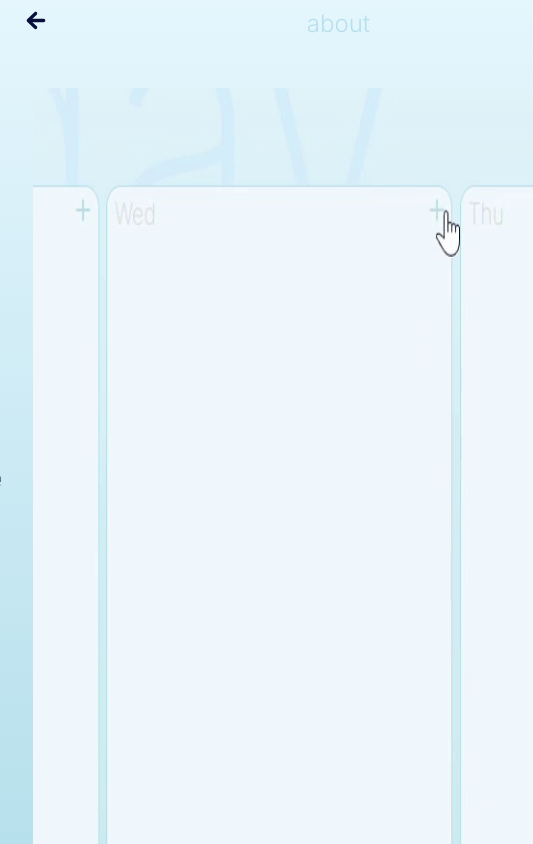
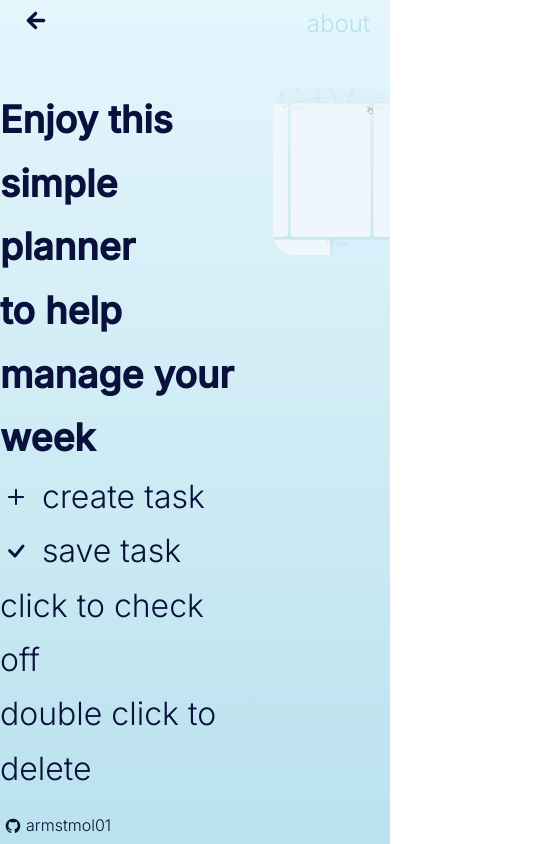
Before and after one commit to armstmol01/weekly-planner, a React (Create React App) app in the folder client/: page /about in a window 390 px wide. Shown: the top 844 px of the page, 533 px wide, since content can reach past the window. Built offline with nearby package versions, Linux system fonts and the light colour scheme; a web font is replaced by a local one.

Commit message:
responsiveness

```diff
--- a/client/src/App.css
+++ b/client/src/App.css
@@ -1,6 +1,8 @@
 body {
   width: 100vw;
-  height: 100vh;
+  min-height: 100vh;
+  max-height: fit-content;
+  background: linear-gradient(var(--color-bg), var(--color-light));
 }
 
 .nav {
--- a/client/src/components/about/About.css
+++ b/client/src/components/about/About.css
@@ -5,11 +5,13 @@
   font-family: 'Inter', sans-serif;
   font-weight: 300;
   color: var(--color-primary);
+  height: fit-content;
 }
 
 .direction__container {
   margin-top: 5rem;
   font-size: 2rem;
+  margin-bottom: 5rem;
 }
 
 .icon__container, .github-link {
@@ -33,6 +35,27 @@
 
 .demo {
   border-radius: 20px;
-  width: 500px;
+  width: 30%;
+  height: 30%;
   margin-top: 40px;
 }
+
+/* ===== MEDIA QUERIES (SMALL DEVICES) ===== */
+@media screen and (max-height: 850px) {
+  .demo {
+    height: 23%;
+    height: 23%;
+  }
+
+  .direction__container {
+    margin-top: 2.5rem;
+  }
+}
+
+/* ===== MEDIA QUERIES (SMALL DEVICES) ===== */
+@media screen and (max-height: 720px) {
+  .demo {
+    height: 22.5%;
+    width: 22.5%;
+  }
+}
--- a/client/src/components/day/Day.css
+++ b/client/src/components/day/Day.css
@@ -96,3 +96,16 @@ section {
   text-decoration-thickness: 5%;
   color: var(--color-light);
 }
+
+/* ===== MEDIA QUERIES (SMALL DEVICES) ===== */
+@media screen and (max-height: 850px) {
+  .mon, .tue, .wed, .thu, .fri {
+    height: 20rem;
+    width: 15rem;
+  }
+
+  .sat, .sun {
+    height: 12rem;
+    width: 15rem;
+  }
+}
--- a/client/src/components/home/Home.css
+++ b/client/src/components/home/Home.css
@@ -1,4 +1,3 @@
-
 .week__container {
   background-color: transparent;
   display: flex;
@@ -7,13 +6,13 @@
   align-items: center;
   gap: 5px;
   width: 80rem;
-  height: 40rem;
+  height: fit-content;
   border-radius: 20px;
-  position: absolute;
+  margin: 2rem auto auto auto;
+  /* position: absolute; */
   /* center calendar */
   left: calc(50% - 40rem);
-  top: calc(50% - 20rem);
-  /*
+   /*
   color: var(--color-primary); */
 }
 
@@ -38,6 +37,7 @@
   z-index: -1;
   color: rgb(213, 238, 251);
   font-size: 12rem;
+  position: absolute;
 }
 
 .weekdays__container, .weekend__container {
--- a/client/src/components/login/Login.css
+++ b/client/src/components/login/Login.css
@@ -1,9 +1,10 @@
 .login__component {
   display: flex;
+  flex-direction: column;
   justify-content: center;
   align-items: center;
   font-family: 'Inter', sans-serif;
-  margin-top: 8rem;
+  height: 100%;
 }
 
 .logo__container {
@@ -31,7 +32,8 @@ h1 {
   /* border-radius: 10px; */
   display: flex;
   flex-direction: column;
-  padding-top: 1rem;
+  /* padding-top: 1rem; */
+  margin: 8% 0 1rem 0;
   align-items: center;
   border-radius: 50px;
   gap: 2rem;
@@ -128,3 +130,19 @@ button {
 .hidden {
   display: none;
 }
+
+/* ===== MEDIA QUERIES (SMALL DEVICES) ===== */
+@media screen and (max-height: 850px) {
+  .login__container {
+    margin-top: 5%;
+    height: 28rem;
+  }
+}
+
+/* ===== MEDIA QUERIES (SMALL DEVICES) ===== */
+@media screen and (max-height: 650px) {
+  .login__container {
+    margin-top: 2.5%;
+    height: 28rem;
+  }
+}
--- a/client/src/index.css
+++ b/client/src/index.css
@@ -42,9 +42,8 @@ html {
 body {
   color: var(--color-black);
   line-height: 1.7;
-  width: 100vw;
-  max-height: 100vh;
-  background: linear-gradient(var(--color-bg), var(--color-light));
+  height: max-content;
+  overflow-y: scroll;
   /*background-image: url(C:\Users\mamol\portfolio-tutorial\portfolio-site\src\assets\bg-texture.png);*/
 }
 
```
